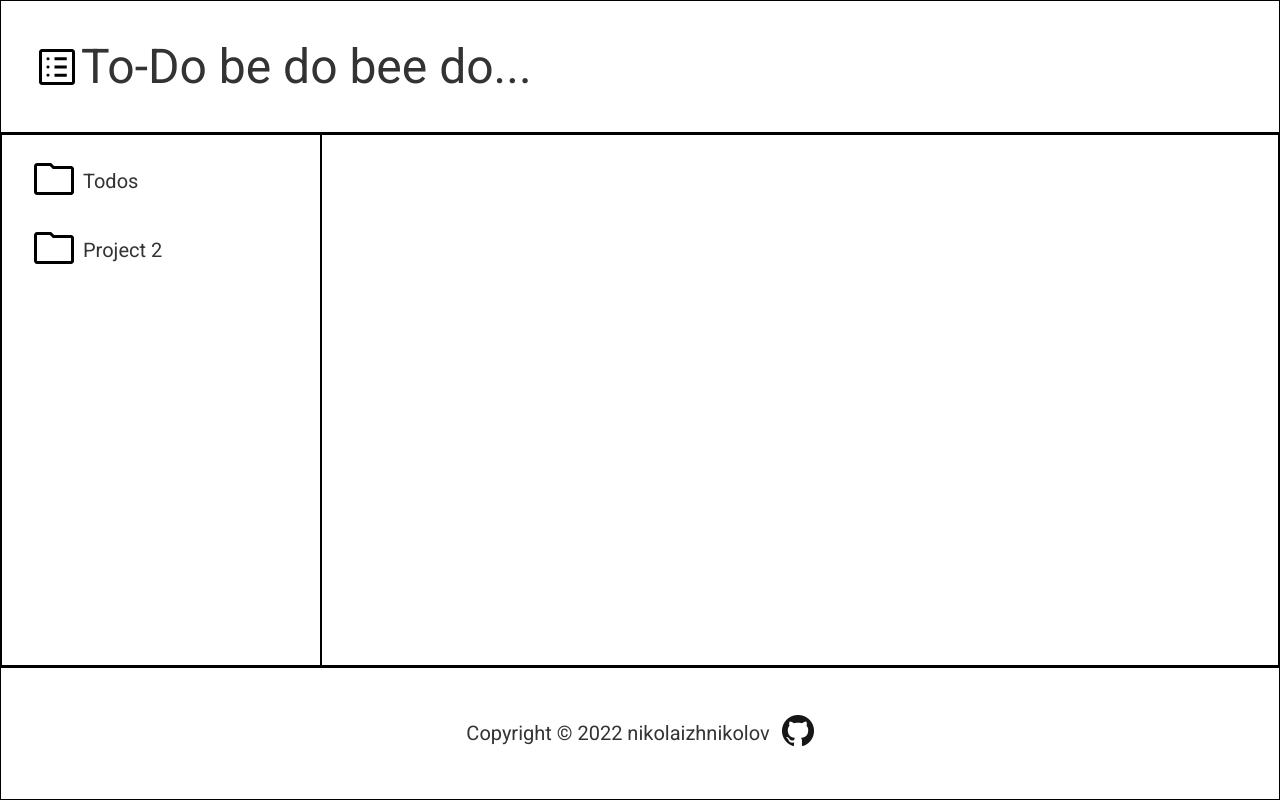
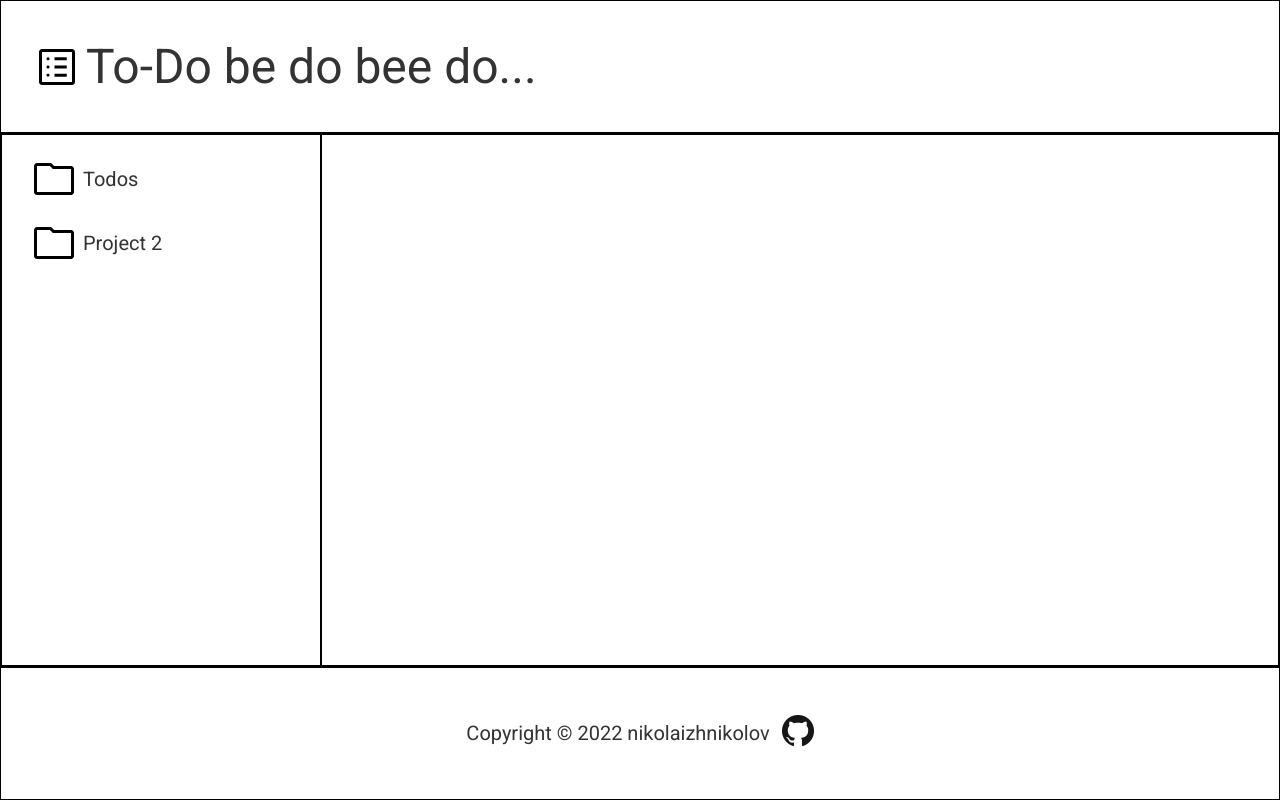
Before and after one commit to nikolaizhnikolov/todo-list, a website built with webpack: page dist/index.html in a window 1280 px wide. Built offline with nearby package versions, Linux system fonts and the light colour scheme.

Commit message:
Change how logos are used

```diff
--- a/src/components/header/header.js
+++ b/src/components/header/header.js
@@ -1,17 +1,19 @@
 import headerStyle from "./header.css";
-import logo from "./list.png";
+import list from "./list.png";
 
 export const header = function () {
     const header = document.createElement("header");
     header.classList.add("header");
 
-    const img = document.createElement("img");
-    img.src = logo;
+    const logo = document.createElement("img");
+    logo.classList.add("logo");
+    logo.src = list;
 
     const text = document.createElement("div");
     text.textContent = "To-Do be do bee do...";
 
-    header.appendChild(img);
+    header.appendChild(logo);
     header.appendChild(text);
+
     return header;
 };
--- a/src/components/project/project.css
+++ b/src/components/project/project.css
@@ -10,15 +10,6 @@
     background-color: lightgray;
 }
 
-.project::before{
-    content: url('./folder.png');
-    padding-right: 5px;
-}
-
 .project--open {
     background-color: gray;
 }
-
-.project--open::before{
-    content: url('./folderOpen.png');
-}
--- a/src/components/project/project.js
+++ b/src/components/project/project.js
@@ -1,4 +1,6 @@
 import style from "./project.css";
+import folder from "./folder.png";
+import folderOpen from "./folderOpen.png"
 
 const project = function (name, todos) {
     const p = Object.create(null);
@@ -12,10 +14,20 @@ const projects = [project("Todos", []), project("Project 2", [])];
 const projectComponent = function (project) {
     const container = document.createElement("div");
     container.classList.add("project");
-    container.textContent = project.name;
     container.onclick = () => {
         console.log(project.name);
     };
+
+    const logo = document.createElement("img")
+    logo.classList.add("logo");
+    logo.src = folder;
+
+    const text = document.createElement("div");
+    text.textContent = project.name;
+
+    container.appendChild(logo);
+    container.appendChild(text);
+
     return container;
 };
 
--- a/src/style.css
+++ b/src/style.css
@@ -26,3 +26,7 @@ body {
     grid-template-columns: 1fr 3fr;
     font-size: 20px;
 }
+
+.logo {
+    padding-right: 5px;
+}
```
